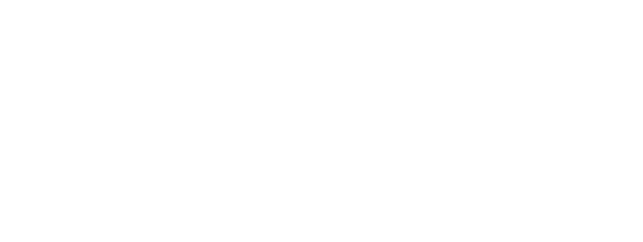
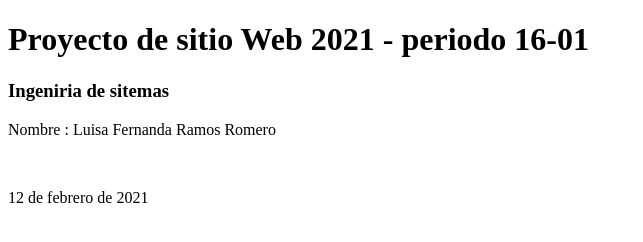
Before and after one commit to LuisaRamos08/DSW_Luisa_Ramos, a plain HTML site: page index.html in a window 1280 px wide. Shown: the whole page, without its empty margins (0-643 px from the left). Drawn offline with Linux system fonts and the light colour scheme.

Commit message:
se le agregaron las cambios de acuerdo a la guia

```diff
--- a/index.html
+++ b/index.html
@@ -9,7 +9,11 @@
 </head>
 
 <body>
-
+    <h1> Proyecto de sitio Web 2021 - periodo 16-01 </h1>
+    <h3> Ingeniria de sitemas </h3>
+    <p> Nombre : Luisa Fernanda Ramos Romero</p>
+    <br>
+    <p>12 de febrero de 2021 </p>
 </body>
 
 </html>
```
